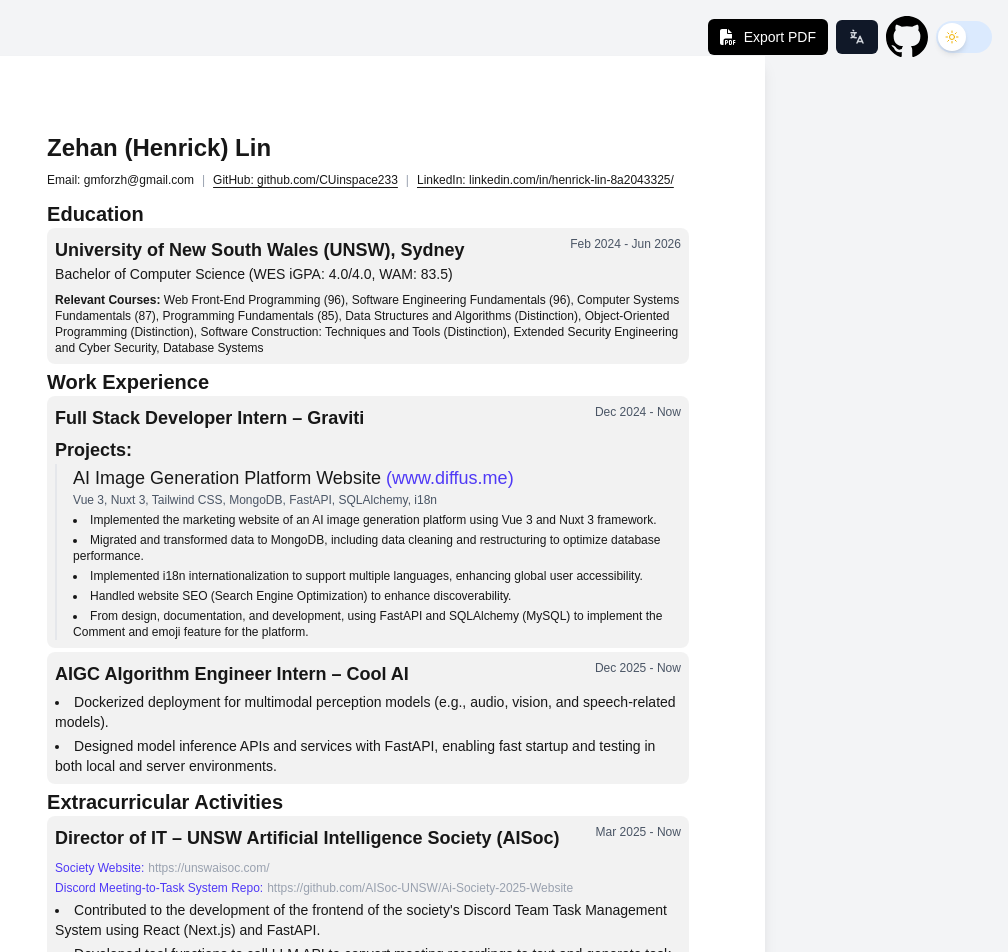
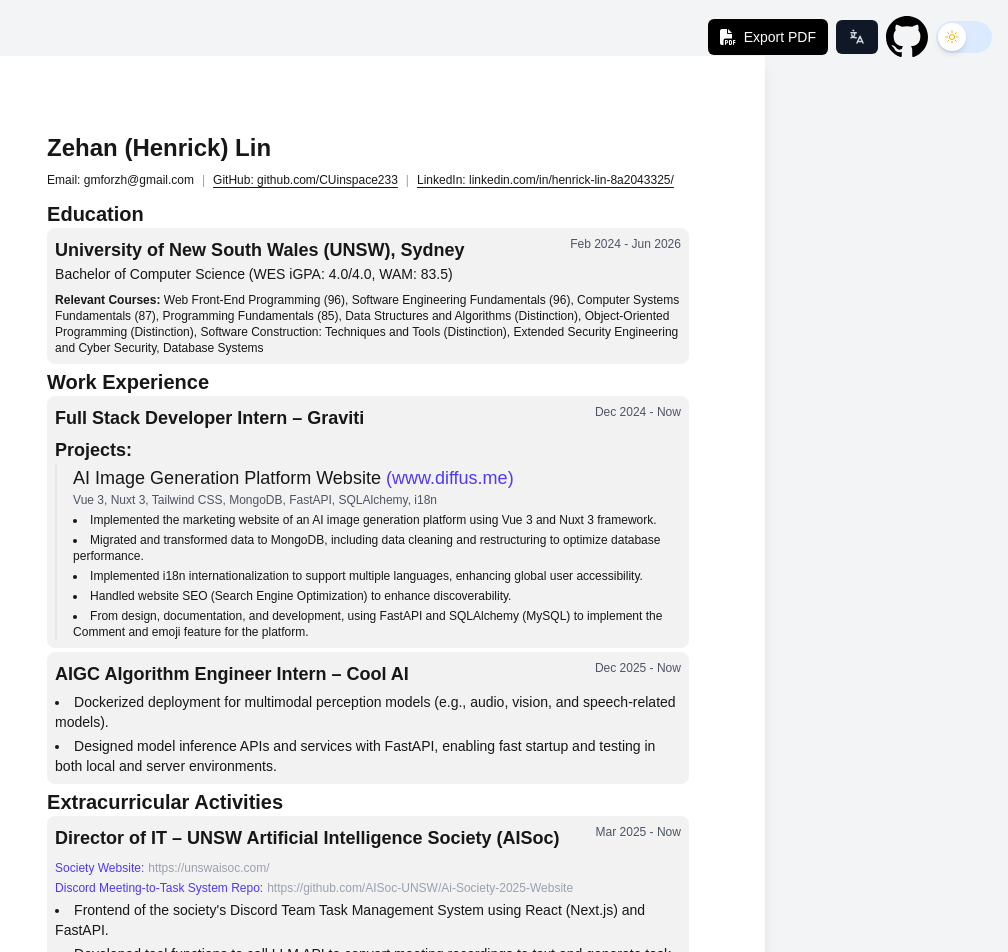
Before and after one commit to CUinspace233/my-resume, a Next.js app: page /en in a window 1280 px wide. Shown: the top 952 px of the page, without its empty margins (272-1280 px from the left). Built offline with nearby package versions, Linux system fonts and the light colour scheme.

Commit message:
Refine achievement description in English message file for the society's Discord Team Task Management System, enhancing clarity. Add top margin styling for the second page in the locale page component.

```diff
--- a/messages/en.json
+++ b/messages/en.json
@@ -113,7 +113,7 @@
           "position": "Director of IT",
           "period": "Mar 2025 - Now",
           "achievements": [
-            "Contributed to the development of the frontend of the society's Discord Team Task Management System using React (Next.js) and FastAPI.",
+            "Frontend of the society's Discord Team Task Management System using React (Next.js) and FastAPI.",
             "Developed tool functions to call LLM API to convert meeting recordings to text and generate task lists.",
             "Developed backend using FastAPI (Python) and SQLAlchemy(PostgreSQL).",
             "Maintained and updated the society website."
--- a/src/app/[locale]/page.tsx
+++ b/src/app/[locale]/page.tsx
@@ -192,6 +192,11 @@
             main .text-xs * {
               font-size: 12px !important;
             }
+
+            /* Second page top spacing */
+            main .second-page {
+              margin-top: 32px !important;
+            }
           `}
 
           .absolute {
```
